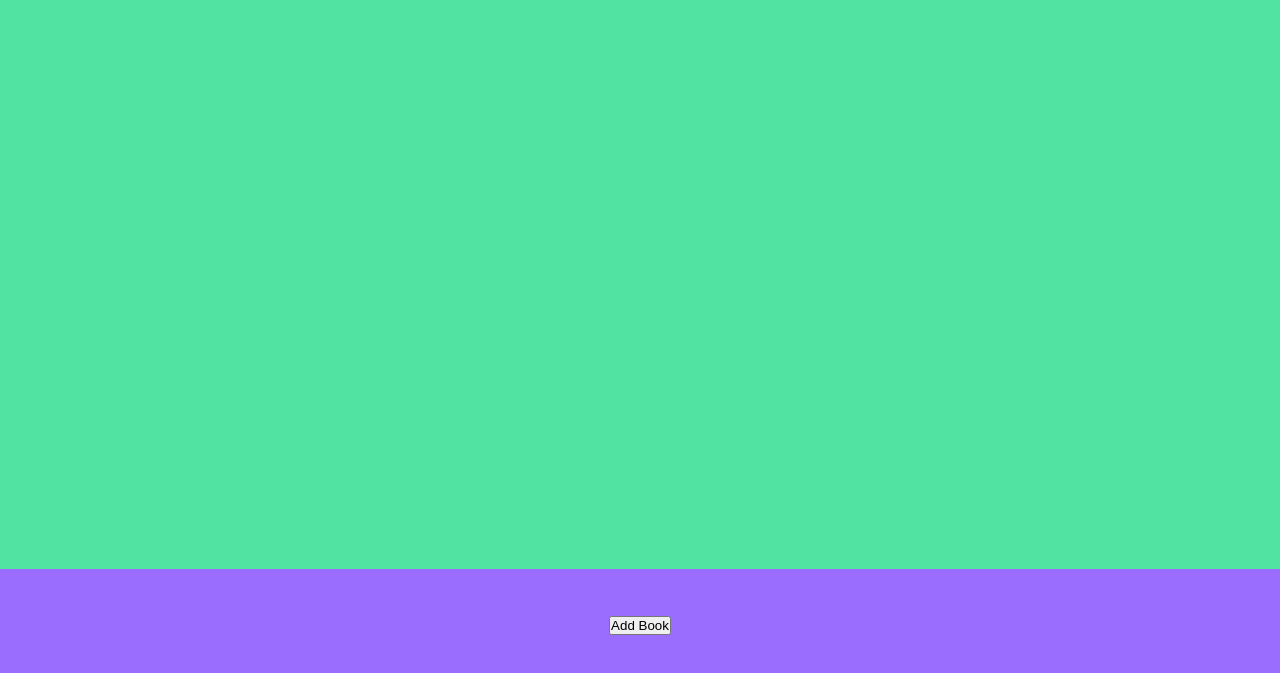
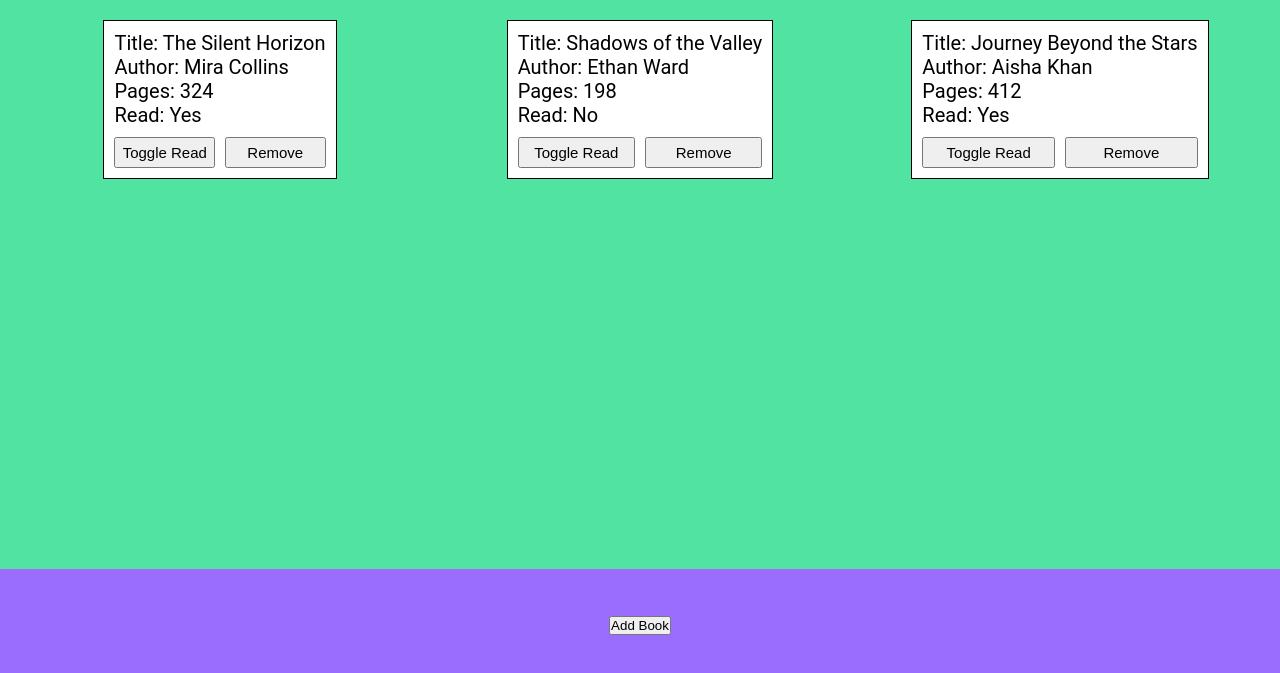
Before and after one commit to ShadowDevKat/odin-library, a plain HTML site: page index.html in a window 1280 px wide. Shown: the part 117-790 px from the top of the page. Drawn offline with Linux system fonts and the light colour scheme.

Commit message:
Added methods to display books from array
also added basic styling for book cards/buttons

```diff
--- a/index.html
+++ b/index.html
@@ -14,8 +14,17 @@
         <div class="header">
             My Library
         </div>
-        <div class="book-container">
-            <!-- Display books -->
+        <div id="book-container">
+            <!-- <div class="book-card">
+                <ul>
+                    <li>Title: The Silent Horizon</li>
+                    <li>Author: Mira Collins</li>
+                    <li>Pages: 324</li>
+                    <li>Read: Yes</li>
+                </ul>
+                <button>Toggle Read</button>
+                <button>Remove</button>
+            </div> -->
         </div>
         <div class="footer">
             <button class="add-book btn">
--- a/script.js
+++ b/script.js
@@ -18,6 +18,15 @@ function Book(title, author, pages, isRead) {
             Read:    ${this.isRead ? "Yes" : "No"}
             `);
     };
+
+    this.detail = function () {
+        return [
+            `Title: ${this.title}`,
+            `Author: ${this.author}`,
+            `Pages: ${this.pages}`,
+            `Read: ${this.isRead ? "Yes" : "No"}`
+        ];
+    }
 }
 
 function addBookToLibrary(title, author, pages, isRead) {
@@ -32,8 +41,47 @@ function logBooks() {
     }
 }
 
+const bookDisplayContainer = document.getElementById('book-container');
+
+function createBookDisplay(book) {
+    const mainContainer = makeElement("div");
+    mainContainer.classList.add("book-card");
+
+    // Info
+    const listParent = makeElement("ul");
+    book.detail().forEach(text => listParent.appendChild(makeElement("li", text)));
+
+    mainContainer.appendChild(listParent);
+
+    // Buttons
+    const btnContainer = makeElement("div");
+    btnContainer.classList.add("btn-container");
+
+    const toggleBtn = makeElement("button", "Toggle Read");
+    const removeBtn = makeElement("button", "Remove");
+    [toggleBtn, removeBtn].forEach(btn => btnContainer.appendChild(btn));
+
+    mainContainer.appendChild(btnContainer);
+
+    // Add to display
+    bookDisplayContainer.appendChild(mainContainer);
+}
+
+function makeElement(type, content = "") {
+    const element = document.createElement(type);
+    if (content) element.innerText = content;
+    return element;
+}
+
+function displayBooks() {
+    for (let book of myLibrary) {
+        createBookDisplay(book);
+    }
+}
+
 addBookToLibrary("The Silent Horizon", "Mira Collins", 324, true);
 addBookToLibrary("Shadows of the Valley", "Ethan Ward", 198, false);
 addBookToLibrary("Journey Beyond the Stars", "Aisha Khan", 412, true);
 
-logBooks();
+// logBooks();
+displayBooks();
--- a/style.css
+++ b/style.css
@@ -4,6 +4,10 @@
     box-sizing: border-box;
     margin: 0;
     padding: 0;
+}
+
+li {
+    list-style: none;
 }
 
 :root {
@@ -41,8 +45,39 @@ body {
     font-weight: bold;
 }
 
-.book-container {
+#book-container {
     background-color: var(--secondary-color);
+
+    height: 100%;
+    padding: 2rem;
+    display: grid;
+    grid-template-columns: 1fr 1fr 1fr;
+    grid-template-rows: 1fr 1fr 1fr;
+    place-content: center;
+    place-items: center;
+    gap: 2rem;
+}
+
+.book-card {
+    background-color: white;
+    font-size: 2rem;
+    font-weight: 400;
+    border: 1px solid black;
+    padding: 1rem;
+    width: max-content;
+}
+
+.book-card>.btn-container {
+    margin-top: 1rem;
+    display: flex;
+    justify-content: space-between;
+    gap: 1rem;
+}
+
+.btn-container>button {
+    flex: 1;
+    font-size: 1.5rem;
+    padding: 0.5rem;
 }
 
 .footer {
```
